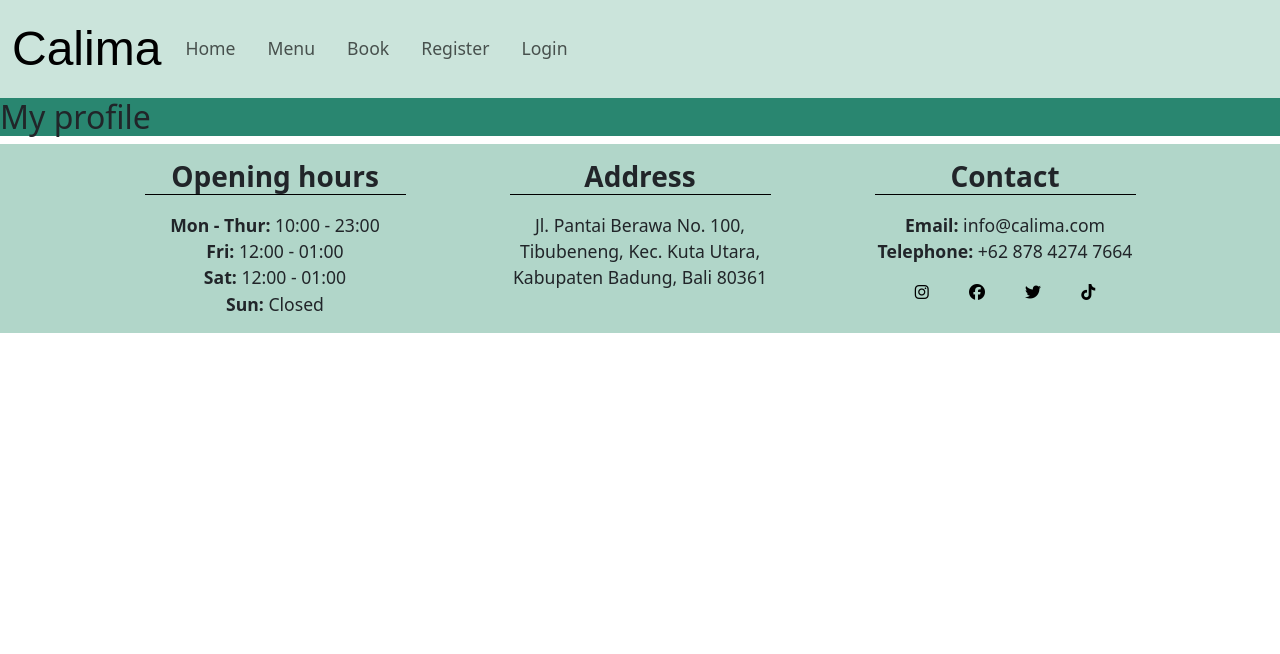
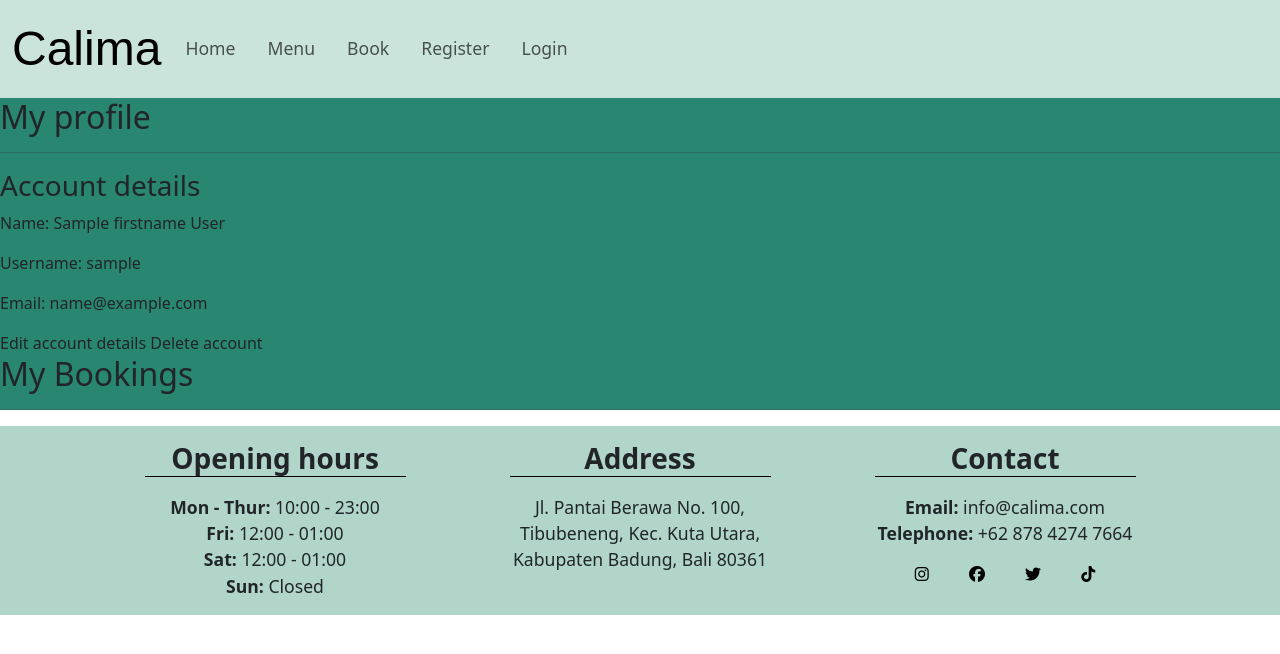
Before and after one commit to Mayamariaruth/calima, a Django app: template profile_account/templates/profiles/profile.html in a window 1280 px wide. Shown: the top 654 px of the page. Run offline with Django 4.2, Linux system fonts and the light colour scheme; the template is opened without the code that fills it: most values are stand-ins (such as "Sample title", 1, 10 or a date in 2020); parts of the project's set-up code (start-up, migrations or seed data) failed here and were passed over; some libraries are stand-ins or nearby versions; some web fonts are replaced.

Commit message:
add user details on profile page

```diff
--- a/calima/settings.py
+++ b/calima/settings.py
@@ -1,6 +1,6 @@
 from pathlib import Path
+import dj_database_url
 import os
-import dj_database_url
 if os.path.isfile('env.py'):
     import env
 
--- a/profile_account/templates/profiles/profile.html
+++ b/profile_account/templates/profiles/profile.html
@@ -6,6 +6,19 @@
 <div>
     <section>
         <h2>My profile</h2>
+        <hr>
+        <h3>Account details</h3>
+        <p><span>Name:</span> {{ firstname }} {{ lastname }}</p>
+        <p><span>Username:</span> {{ username }}</p>
+        <p><span>Email:</span> {{ emailaddress }}</p>
+        <a>Edit account details</a>
+        <a>Delete account</a>
+
+        <div>
+            <h2>My Bookings</h2>
+            <hr>
+
+        </div>
     </section>
 </div>
 
--- a/profile_account/urls.py
+++ b/profile_account/urls.py
@@ -1,7 +1,7 @@
 from django.urls import path
-from .views import profile_account
+from . import views
 
 
 urlpatterns = [
-    path('profiles/profile/', profile_account, name='profile_account'),
+    path('profiles/profile/', views.profile_account, name='profile_account'),
 ]
```
Also changed, not shown: profile_account/views.py (+18 -1 lines).
